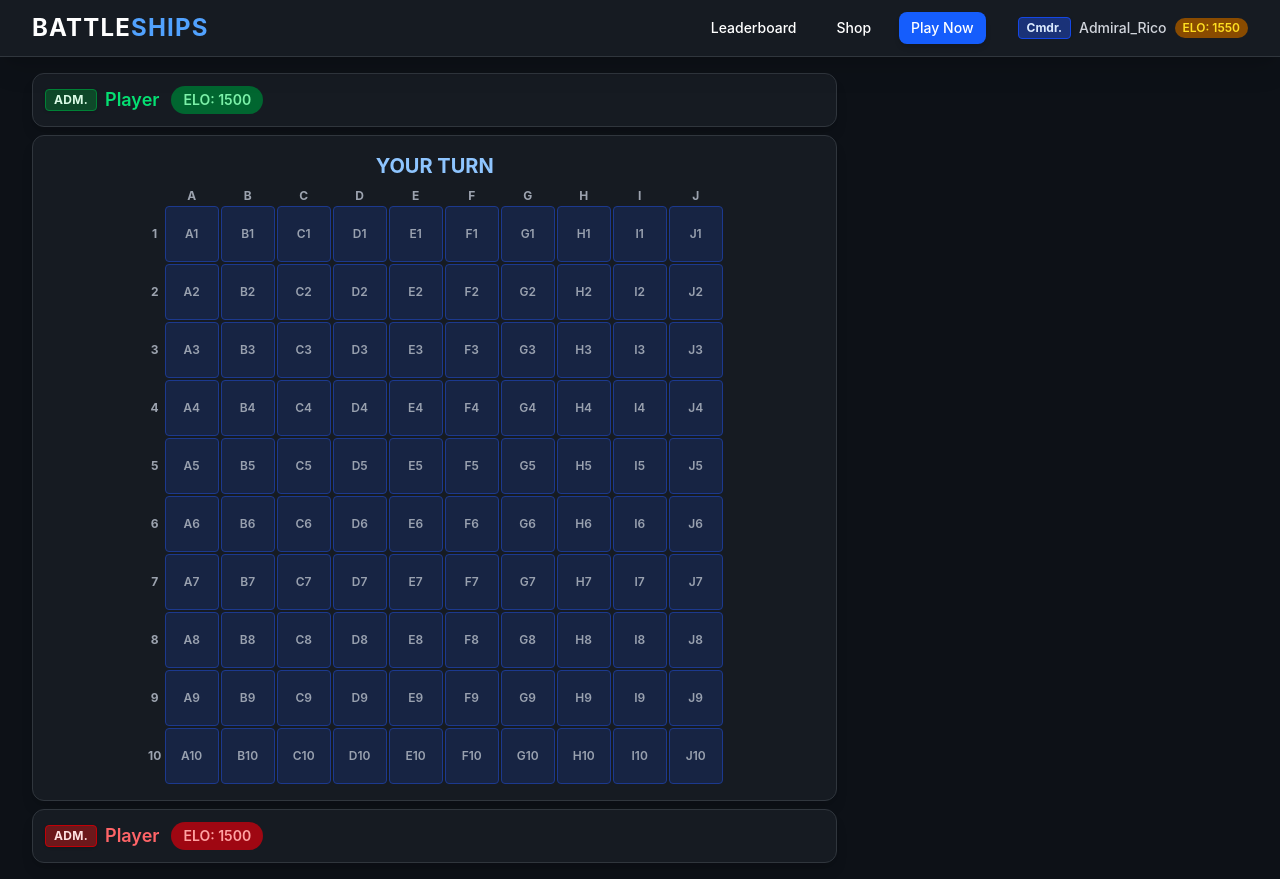
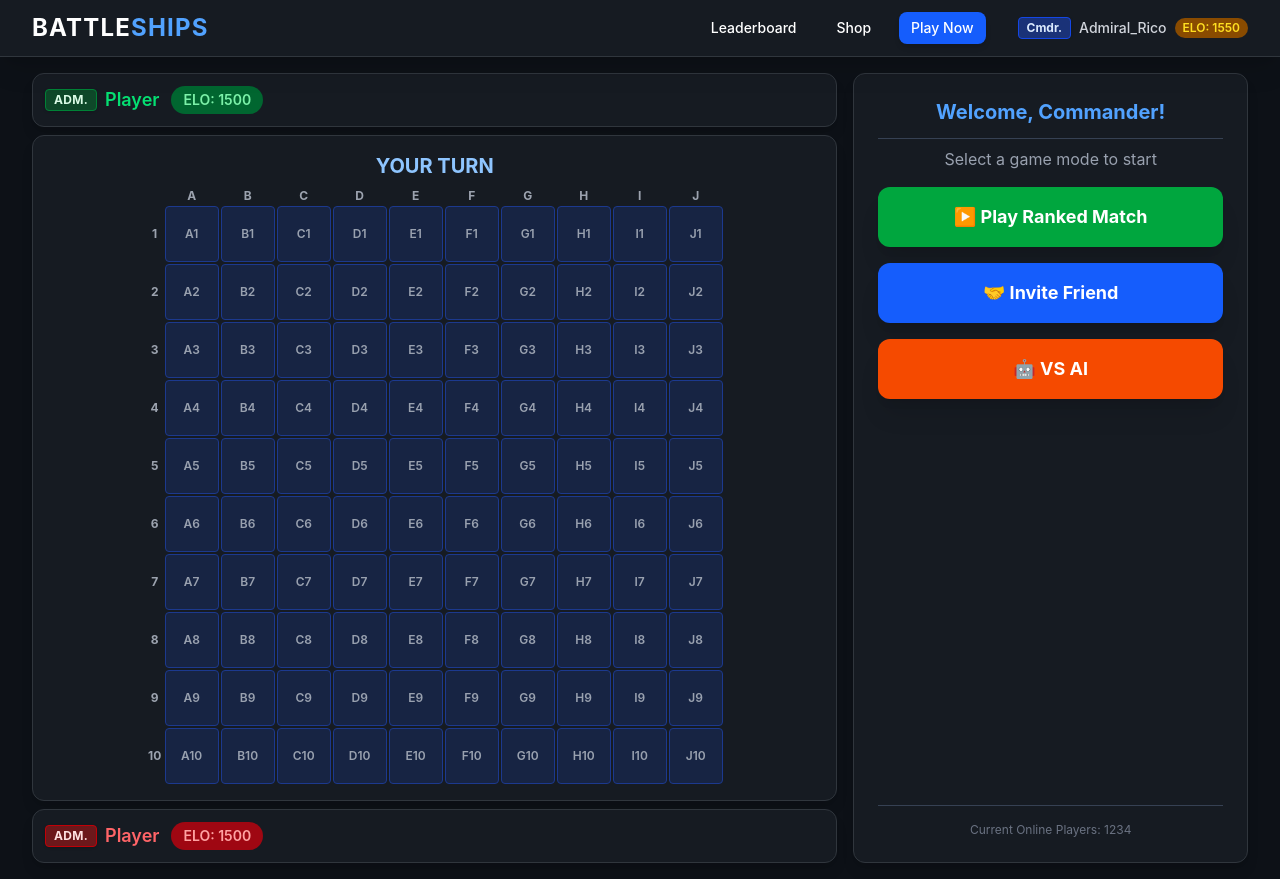
Before and after one commit to XggXWolf/Battleships, a React (Vite) app in the folder client/: page / in a window 1280 px wide. Built offline with nearby package versions, Linux system fonts and the light colour scheme.

Commit message:
Finish lobby side panel

```diff
--- /dev/null
+++ b/client/src/Components/SidePanel/ChatPanel/ChatPanel.tsx
@@ -0,0 +1,13 @@
+interface ChatPanelProps {
+    hidden: boolean;
+}
+
+export default function ChatPanel({ hidden }: ChatPanelProps) {
+    return (
+        <div
+            className={`${hidden ? "hidden" : "block"} flex flex-col space-y-4 h-full`}
+        >
+            {hidden ? "ChatPanel (Hidden)" : "ChatPanel (Visible)"}
+        </div>
+    );
+}
--- /dev/null
+++ b/client/src/Components/SidePanel/LobbyPanel/LobbyPanel.tsx
@@ -0,0 +1,35 @@
+interface LobbyPanelProps {
+    hidden: boolean;
+}
+
+export default function LobbyPanel({ hidden }: LobbyPanelProps) {
+    return (
+        <div
+            id="lobby-panel"
+            className={`${hidden ? "hidden" : "block"} flex flex-col space-y-4 h-full`}
+        >
+            <h3 className="text-xl font-bold text-center text-blue-400 border-b border-gray-700 pb-3 mb-2">
+                Welcome, Commander!
+            </h3>
+            <p className="text-center text-gray-400">
+                Select a game mode to start
+            </p>
+            <button
+                id="play-ranked-btn"
+                className="w-full py-4 text-lg font-bold rounded-xl bg-green-600 hover:bg-green-700 transition shadow-xl transform hover:scale-[1.02]"
+            >
+                ▶️ Play Ranked Match
+            </button>
+            <button className="w-full py-4 text-lg font-bold rounded-xl bg-blue-600 hover:bg-blue-700 transition shadow-xl">
+                🤝 Invite Friend
+            </button>
+            <button className="w-full py-4 text-lg font-bold rounded-xl bg-orange-600 hover:bg-orange-700 transition shadow-xl">
+                🤖 VS AI
+            </button>
+            <div className="grow"></div>
+            <div className="text-center text-xs text-gray-500 pt-4 border-t border-gray-700">
+                Current Online Players: 1234
+            </div>
+        </div>
+    );
+}
--- /dev/null
+++ b/client/src/Components/SidePanel/SidePanel.tsx
@@ -0,0 +1,16 @@
+import ChatPanel from "./ChatPanel/ChatPanel";
+import LobbyPanel from "./LobbyPanel/LobbyPanel";
+
+export default function SidePanel() {
+    return (
+        <div className="lg:col-span-1 flex flex-col h-full">
+            <div
+                id="side-panel"
+                className="bg-primary p-6 rounded-xl shadow-lg border border-color-border h-full min-h-100"
+            >
+                <LobbyPanel hidden={false} />
+                <ChatPanel hidden={true} />
+            </div>
+        </div>
+    );
+}
--- a/client/src/Pages/Main/Main.tsx
+++ b/client/src/Pages/Main/Main.tsx
@@ -1,10 +1,12 @@
 import GamePanel from "../../Components/GamePanel/GamePanel";
+import SidePanel from "../../Components/SidePanel/SidePanel";
 
 function Main() {
     return (
         <main className="container mx-auto px-4 sm:px-6 lg:px-8 py-4 grow overflow-y-auto">
             <div className="grid grid-cols-1 lg:grid-cols-3 gap-4 h-full">
-                <GamePanel></GamePanel>
+                <GamePanel />
+                <SidePanel />
             </div>
         </main>
     );
```
